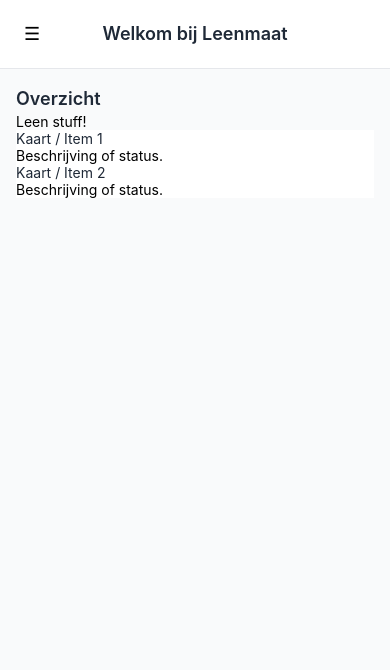
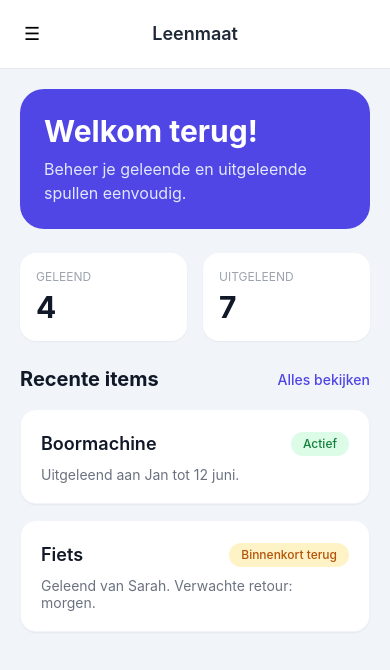
Before and after one commit to macaroniwithbees/leenmaatjes, a React Native app: screen / in a window 390 px wide. Shown: the top 670 px of the page. Built offline with nearby package versions, Linux system fonts and the light colour scheme.

Commit message:
feat: testing react native & native wind lol

```diff
--- a/App.tsx
+++ b/App.tsx
@@ -5,7 +5,7 @@ import Home from "./screens/Home";
 
 export default function App() {
   return (
-    <View className="flex-1 bg-gray-50">
+    <View className="flex-1 bg-gray-100">
       <StatusBar style="dark" />
       <Home />
     </View>
--- a/screens/Home.tsx
+++ b/screens/Home.tsx
@@ -1,34 +1,99 @@
 import React from "react";
-import { View, Text, ScrollView } from "react-native";
+import { View, Text, ScrollView, Pressable } from "react-native";
 import Header from "../components/Header";
 
 export default function Home() {
   return (
-    <View className="flex-1">
-      <Header title="Welkom bij Leenmaat" />
+    <View className="flex-1 bg-slate-100">
+      <Header title="Leenmaat" />
+
       <ScrollView
-        contentContainerStyle={{ padding: 16 }}
         className="flex-1"
+        contentContainerStyle={{ padding: 20 }}
         showsVerticalScrollIndicator={false}
       >
-        <View className="mb-6">
-          <Text className="text-lg font-semibold text-gray-800">Overzicht</Text>
-          <Text className="text-sm text-gray-600 mt-2">
-            Leen stuff!
+        {/* Hero */}
+        <View className="bg-indigo-600 rounded-3xl p-6 mb-6">
+          <Text className="text-white text-3xl font-bold">
+            Welkom terug!
+          </Text>
+
+          <Text className="text-indigo-100 mt-2 text-base">
+            Beheer je geleende en uitgeleende spullen eenvoudig.
           </Text>
         </View>
 
-        <View className="space-y-4">
-          <View className="p-4 bg-white rounded-lg shadow">
-            <Text className="text-base font-medium text-gray-800">Kaart / Item 1</Text>
-            <Text className="text-sm text-gray-600 mt-1">Beschrijving of status.</Text>
+        {/* Stats */}
+        <View className="flex-row gap-4 mb-6">
+          <View className="flex-1 bg-white p-4 rounded-2xl shadow-sm">
+            <Text className="text-gray-400 text-xs uppercase">
+              Geleend
+            </Text>
+
+            <Text className="text-3xl font-bold text-gray-900 mt-1">
+              4
+            </Text>
           </View>
 
-          <View className="p-4 bg-white rounded-lg shadow">
-            <Text className="text-base font-medium text-gray-800">Kaart / Item 2</Text>
-            <Text className="text-sm text-gray-600 mt-1">Beschrijving of status.</Text>
+          <View className="flex-1 bg-white p-4 rounded-2xl shadow-sm">
+            <Text className="text-gray-400 text-xs uppercase">
+              Uitgeleend
+            </Text>
+
+            <Text className="text-3xl font-bold text-gray-900 mt-1">
+              7
+            </Text>
           </View>
         </View>
+
+        {/* Section Header */}
+        <View className="flex-row justify-between items-center mb-4">
+          <Text className="text-xl font-bold text-gray-900">
+            Recente items
+          </Text>
+
+          <Text className="text-indigo-600 font-medium">
+            Alles bekijken
+          </Text>
+        </View>
+
+        {/* Card 1 */}
+        <Pressable className="bg-white rounded-2xl p-5 mb-4 shadow-sm border border-slate-100">
+          <View className="flex-row items-center justify-between">
+            <Text className="text-lg font-semibold text-gray-900">
+              Boormachine
+            </Text>
+
+            <View className="bg-green-100 px-3 py-1 rounded-full">
+              <Text className="text-green-700 text-xs font-medium">
+                Actief
+              </Text>
+            </View>
+          </View>
+
+          <Text className="text-gray-500 mt-2">
+            Uitgeleend aan Jan tot 12 juni.
+          </Text>
+        </Pressable>
+
+        {/* Card 2 */}
+        <Pressable className="bg-white rounded-2xl p-5 shadow-sm border border-slate-100">
+          <View className="flex-row items-center justify-between">
+            <Text className="text-lg font-semibold text-gray-900">
+                Fiets
+            </Text>
+
+            <View className="bg-amber-100 px-3 py-1 rounded-full">
+              <Text className="text-amber-700 text-xs font-medium">
+                Binnenkort terug
+              </Text>
+            </View>
+          </View>
+
+          <Text className="text-gray-500 mt-2">
+            Geleend van Sarah. Verwachte retour: morgen.
+          </Text>
+        </Pressable>
       </ScrollView>
     </View>
   );
--- a/tailwind.config.js
+++ b/tailwind.config.js
@@ -1,10 +1,13 @@
 /** @type {import('tailwindcss').Config} */
 module.exports = {
-  // NOTE: Update this to include the paths to all files that contain Nativewind classes.
-  content: ["./App.tsx", "./components/**/*.{js,jsx,ts,tsx}"],
+  content: [
+    "./app/**/*.{js,jsx,ts,tsx}",
+    "./screens/**/*.{js,jsx,ts,tsx}",
+    "./components/**/*.{js,jsx,ts,tsx}",
+  ],
   presets: [require("nativewind/preset")],
   theme: {
     extend: {},
   },
   plugins: [],
-}
+};
```
